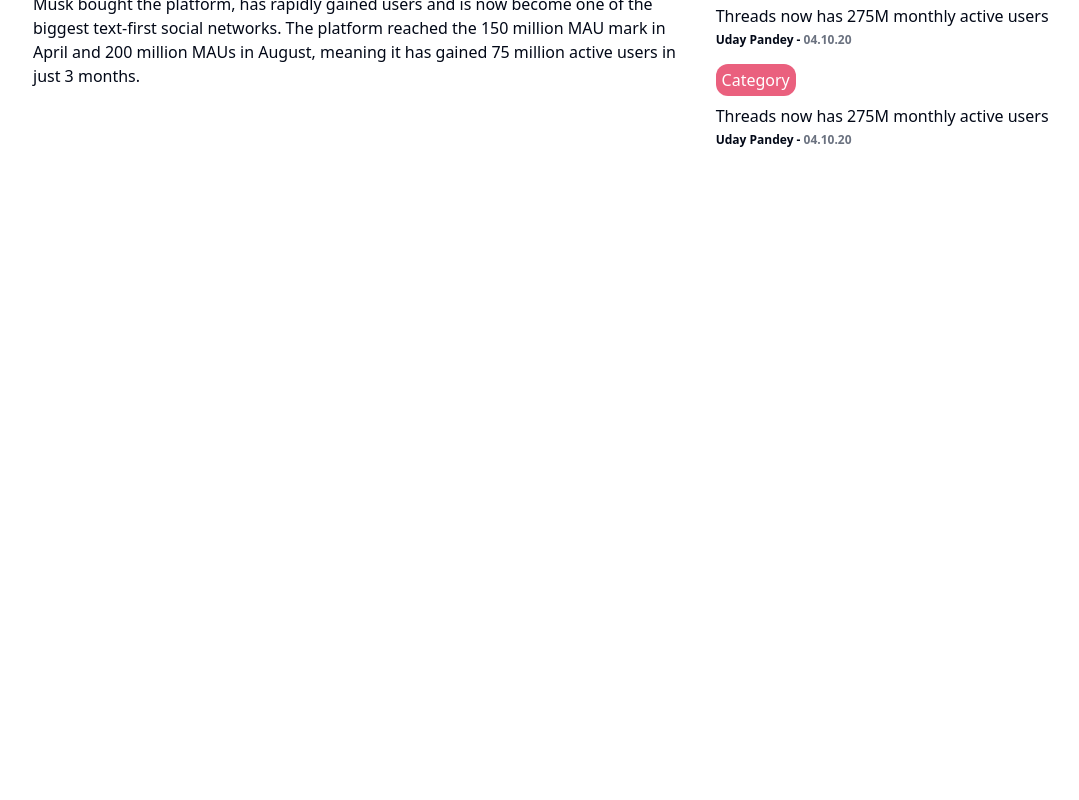
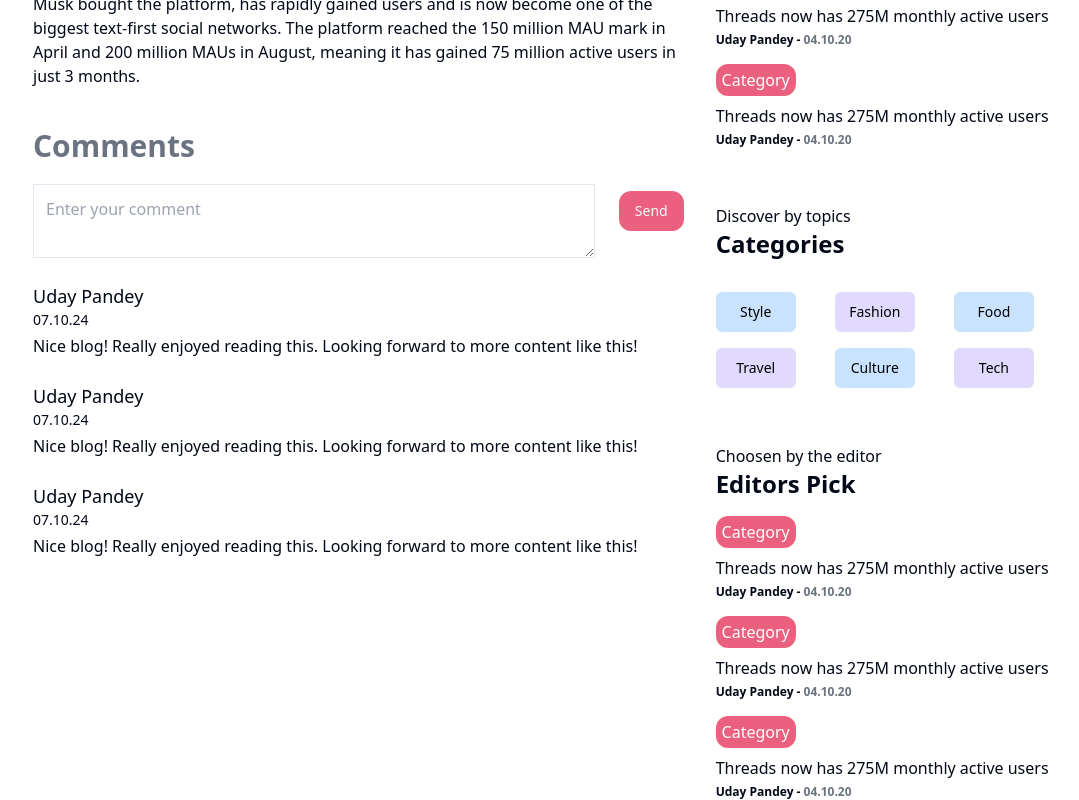
Before and after one commit to UdayPandey01/realm, a Next.js app: page /blog/1 in a window 1280 px wide. Shown: the part 636-1436 px from the top of the page, without its empty margins (95-1174 px from the left). Before the commit the page ends 800 px from the top, so only its background shows below. Built offline with nearby package versions, Linux system fonts and the light colour scheme.

Commit message:
addedComment

```diff
--- a/app/(dashboard)/blog/[id]/page.tsx
+++ b/app/(dashboard)/blog/[id]/page.tsx
@@ -2,6 +2,8 @@
 import Image from "next/image";
 import thread from "@/assets/IG-Thread.webp";
 import Blog from "@/components/Blog";
+import { Button } from "@/components/ui/button";
+import Comments from "@/components/Comments";
 
 const Page = () => {
   return (
@@ -14,8 +16,8 @@
               Threads now has 275M monthly active users
             </p>
             <div>
-              <p>Uday Pandey</p>
-              <p>4 October 2024</p>
+              <p className="text-lg font-semibold">Uday Pandey</p>
+              <p className="text-xs font-medium">4 October 2024</p>
             </div>
           </div>
           <div>
@@ -24,7 +26,7 @@
               alt="thread"
               width={500}
               height={500}
-              className="rounded-lg"
+              className="rounded-xl"
             />
           </div>
         </div>
@@ -45,11 +47,40 @@
               August, meaning it has gained 75 million active users in just 3
               months.
             </p>
+            <div className="mt-10">
+              <Comments/>
+            </div>
           </div>
           <div>
             <Blog />
+            <p className="mt-14">Discover by topics</p>
+            <p className="text-2xl font-bold">Categories</p>
+            <div className="grid grid-cols-3 mt-8 gap-4 ">
+              <Button className="flex items-center justify-center w-20 bg-blue-300/50 text-black hover:bg-blue-400/50">
+                Style
+              </Button>
+              <Button className="flex items-center justify-center w-20 bg-violet-300/50 text-black hover:bg-violet-400/50">
+                Fashion
+              </Button>
+              <Button className="flex items-center justify-center w-20 bg-blue-300/50 text-black hover:bg-blue-400/50">
+                Food
+              </Button>
+              <Button className="flex items-center justify-center w-20 bg-violet-300/50 text-black hover:bg-violet-400/50">
+                Travel
+              </Button>
+              <Button className="flex items-center justify-center w-20 bg-blue-300/50 text-black hover:bg-blue-400/50">
+                Culture
+              </Button>
+              <Button className="flex items-center justify-center w-20 bg-violet-300/50 text-black hover:bg-violet-400/50">
+                Tech
+              </Button>
+            </div>
+            <p className="mt-14">Choosen by the editor</p>
+            <p className="text-2xl font-bold">Editors Pick</p>
+            <Blog/>
           </div>
         </div>
+
       </div>
     </div>
   );
--- a/components/Comments.tsx
+++ b/components/Comments.tsx
@@ -0,0 +1,47 @@
+import { Button } from "./ui/button";
+
+const Comments = () => {
+  return (
+    <div className="flex flex-col">
+      <h1 className="text-3xl font-semibold text-gray-500">Comments</h1>
+      <div className="flex flex-row mr-8 gap-6 justify-center items-center">
+        <textarea
+          name="comment"
+          className="border w-full p-3 mt-5"
+          placeholder="Enter your comment"
+        />
+        <Button className="bg-rose-600/70 hover:bg-rose-600/90 rounded-xl">
+          Send
+        </Button>
+      </div>
+      <div>
+        <div className="text-lg font-medium mt-6">
+          <p>Uday Pandey</p>
+          <p className="text-sm font-light">07.10.24</p>
+        </div>
+        <div className="mt-1">
+          Nice blog! Really enjoyed reading this. Looking forward to more
+          content like this!
+        </div>
+        <div className="text-lg font-medium mt-6">
+          <p>Uday Pandey</p>
+          <p className="text-sm font-light">07.10.24</p>
+        </div>
+        <div className="mt-1">
+          Nice blog! Really enjoyed reading this. Looking forward to more
+          content like this!
+        </div>
+        <div className="text-lg font-medium mt-6">
+          <p>Uday Pandey</p>
+          <p className="text-sm font-light">07.10.24</p>
+        </div>
+        <div className="mt-1">
+          Nice blog! Really enjoyed reading this. Looking forward to more
+          content like this!
+        </div>
+      </div>
+    </div>
+  );
+};
+
+export default Comments;
```
